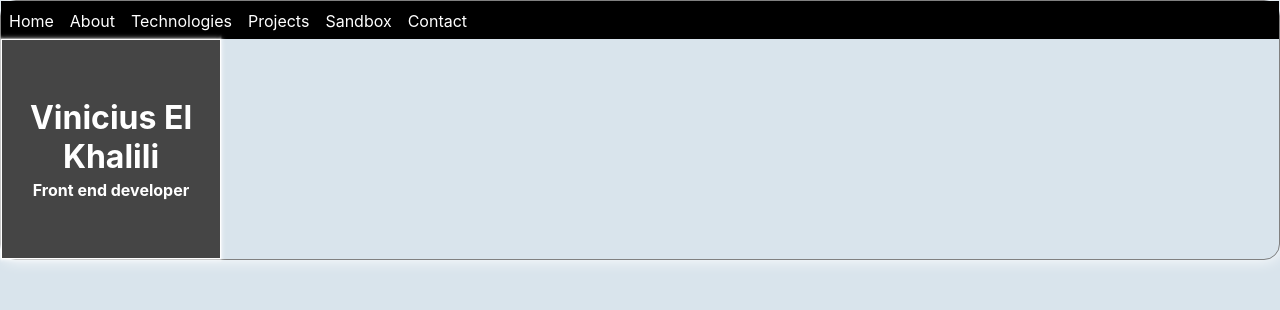
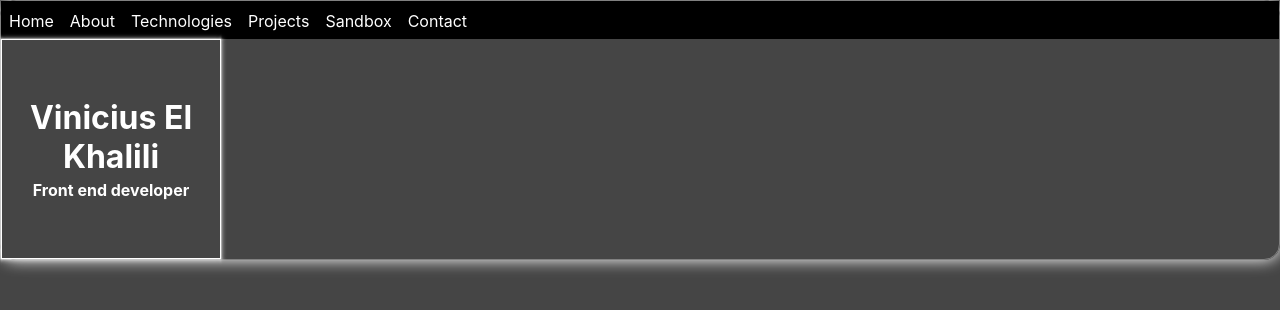
Before and after one commit to vinicius-el-khalili/azalea-two, a Next.js app: page / in a window 1280 px wide. Shown: the top 310 px of the page. Built offline with nearby package versions, Linux system fonts and the light colour scheme.

Commit message:
@global.css: changed body background

```diff
--- a/components/layout/layoutContainer/layoutContainer.js
+++ b/components/layout/layoutContainer/layoutContainer.js
@@ -1,4 +1,4 @@
-import style from "../layout.module.scss"
+import style from "./layoutContainer.module.scss"
 import { useContext } from "react";
 import AppContext from "@/context/AppContext";
 
--- a/styles/globals.css
+++ b/styles/globals.css
@@ -6,5 +6,5 @@
     'Ubuntu', 'Cantarell', 'Fira Sans', 'Droid Sans', 'Helvetica Neue';
 }
 body{
-  background-color: #D9E4EC;
+  background-color: #454545;
 }
```
